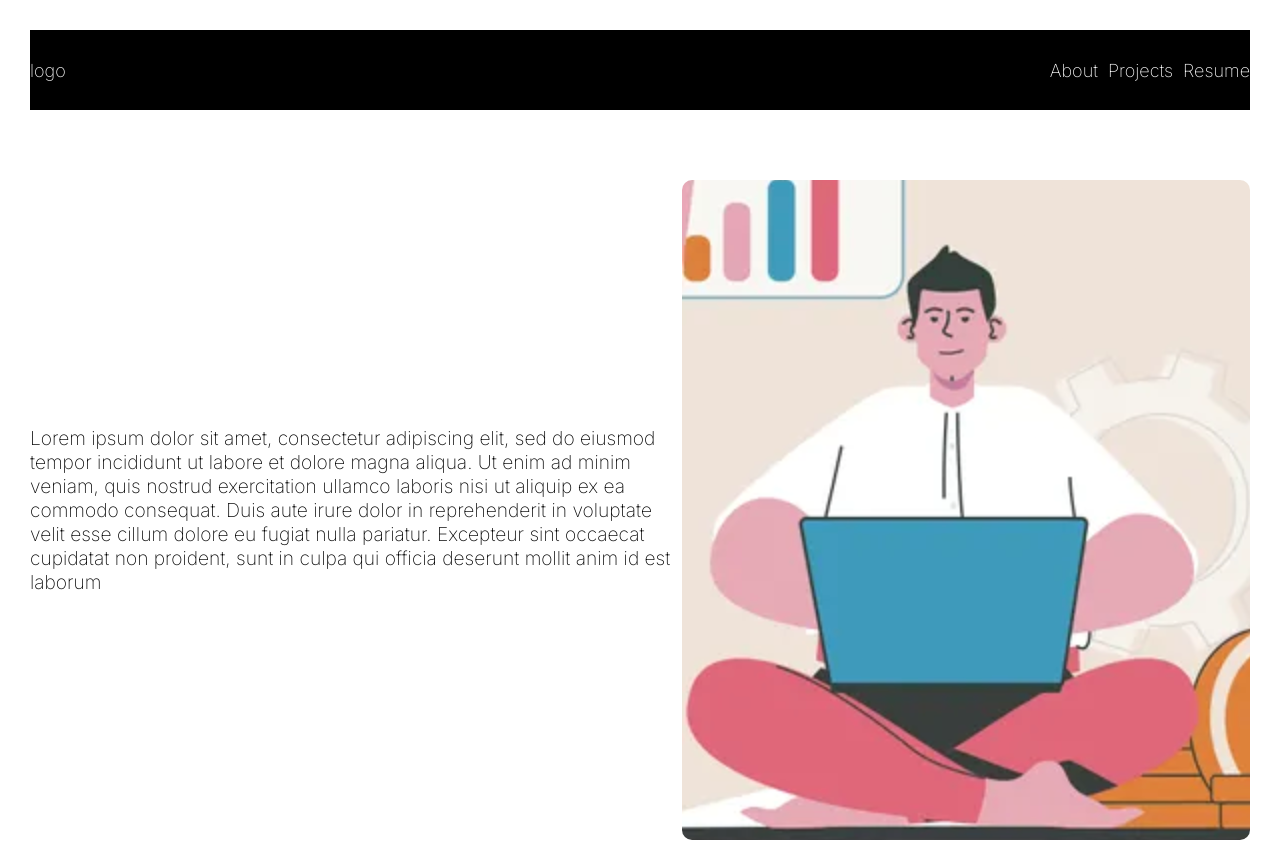
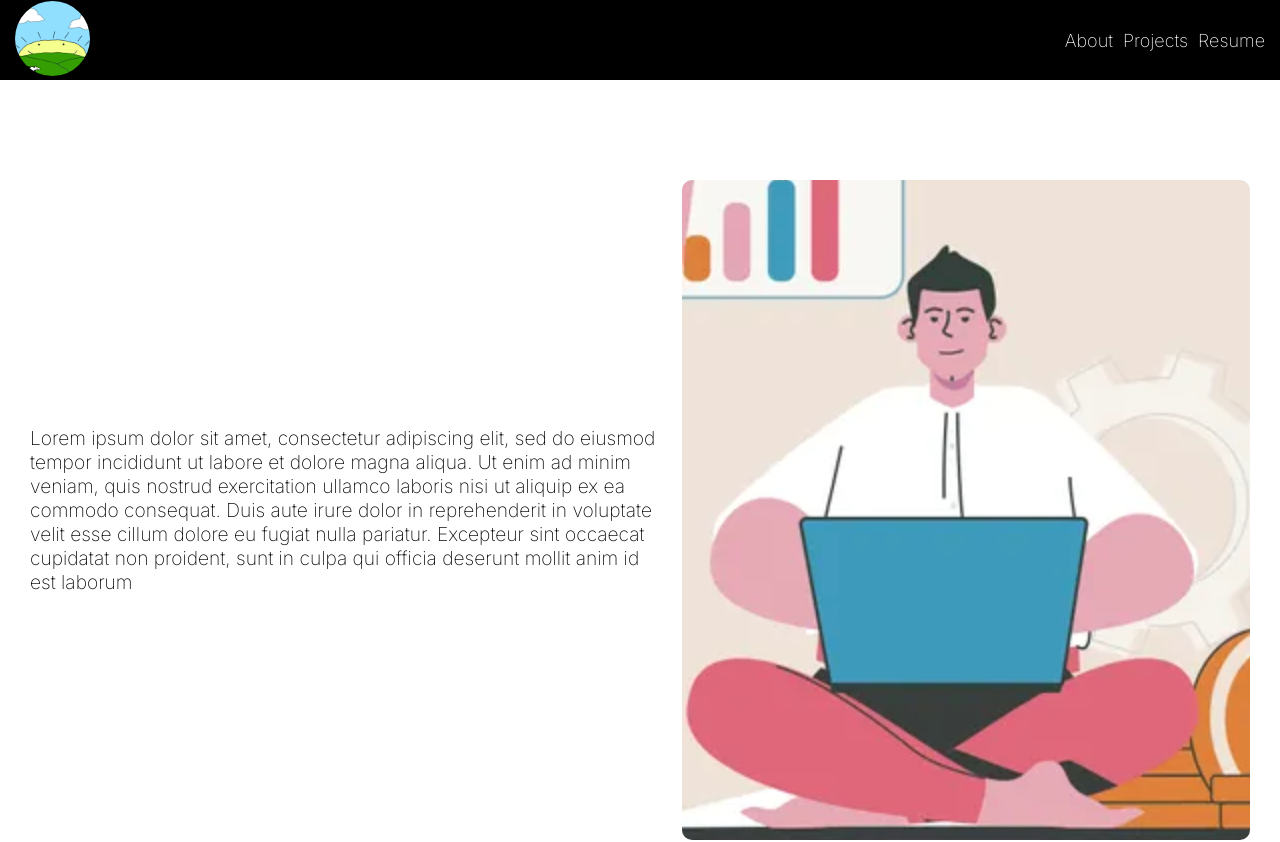
Before and after one commit to landaverdend/portfolio-site, a React (Vite) app: page / in a window 1280 px wide. Shown: the top 842 px of the page. Built offline with nearby package versions, Linux system fonts and the light colour scheme.

Commit message:
fixed navbar and some other stuff

```diff
--- a/src/components/navbar/Navbar.tsx
+++ b/src/components/navbar/Navbar.tsx
@@ -1,9 +1,12 @@
 import './navbar.css';
+import siteLogo from '@assets/images/logo.png';
 
 function Navbar() {
   return (
     <div className="navbar-container">
-      <div>logo</div>
+      <div className="navbar-container__logo">
+        <img src={siteLogo} height={75} width={75} />
+      </div>
       <div className="navbar-container__links">
         <a href="#about">About</a>
         <a href="#projects">Projects</a>
--- a/src/components/navbar/navbar.css
+++ b/src/components/navbar/navbar.css
@@ -1,6 +1,5 @@
 .navbar-container {
   height: 10vh;
-
   color: white;
   background-color: black;
 
@@ -8,8 +7,14 @@
   flex-direction: row;
   align-items: center;
   justify-content: space-between;
+  padding: 0 15px 0 15px;
+  font-size: large;
 
-  font-size: large;
+  .navbar-container__logo {
+    img {
+      border-radius: 100px;
+    }
+  }
 
   .navbar-container__links {
     display: flex;
--- a/src/views/resumeView/ResumeView.tsx
+++ b/src/views/resumeView/ResumeView.tsx
@@ -59,8 +59,8 @@ function AboutContainer() {
 function ResumeView() {
   return (
     <>
+      <Navbar />
       <div className="resume-container">
-        <Navbar />
         <AboutContainer />
         <ProjectContainer />
       </div>
--- a/src/views/resumeView/resume-view.css
+++ b/src/views/resumeView/resume-view.css
@@ -16,6 +16,7 @@
   flex-direction: row;
   align-items: center;
   justify-content: center;
+  gap: 15px;
 
   img {
     max-width: 80%;
@@ -23,6 +24,8 @@
     border-radius: 10px;
     object-fit: cover;
   }
+
+
 }
 
 .projects-container {
```
